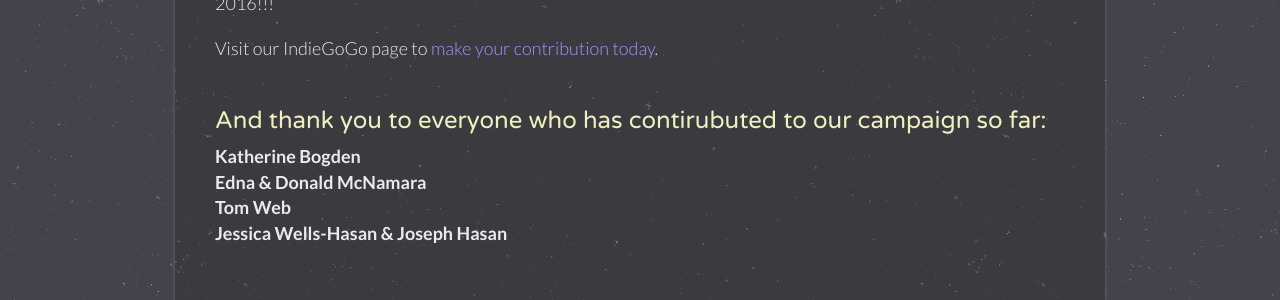
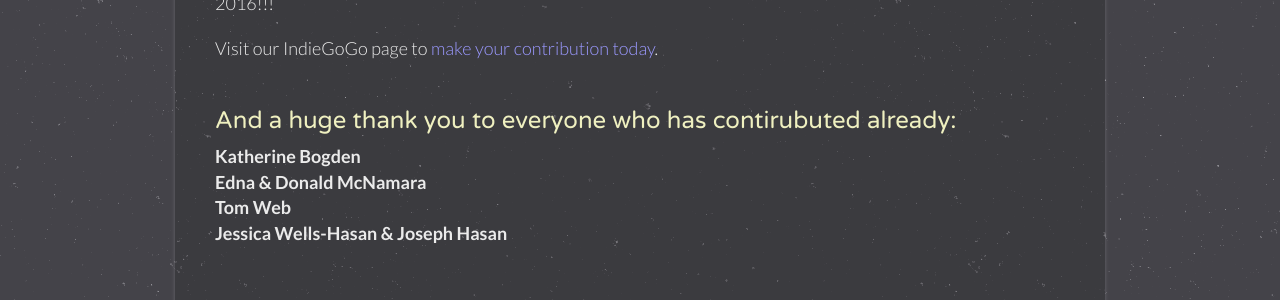
Before and after one commit to OctaviaProject/octaviaproject.github.io, a Jekyll site: the page built from donate.html, in a window 1280 px wide. Shown: the part 1153-1453 px from the top of the page. Built offline with Jekyll 4.4.1, drawn with Linux system fonts in a browser that asks for light colours.

Commit message:
Edit to thank you language

```diff
--- a/donate.html
+++ b/donate.html
@@ -41,7 +41,7 @@
 
       <br>
 
-      <h3>And thank you to everyone who has contirubuted to our campaign so far:</h3>
+      <h3>And a huge thank you to everyone who has contirubuted already:</h3>
       <p><b>
           Katherine Bogden<br>
           Edna & Donald McNamara<br>
```
